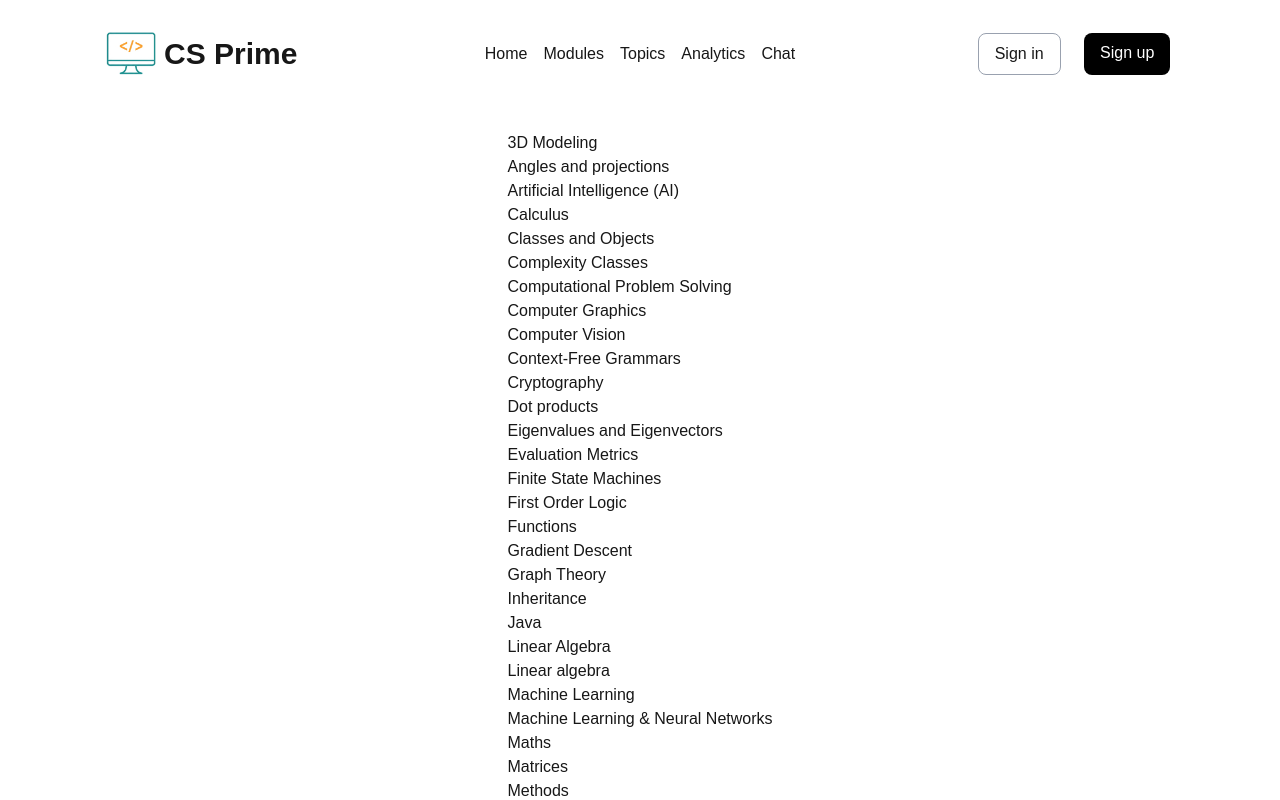
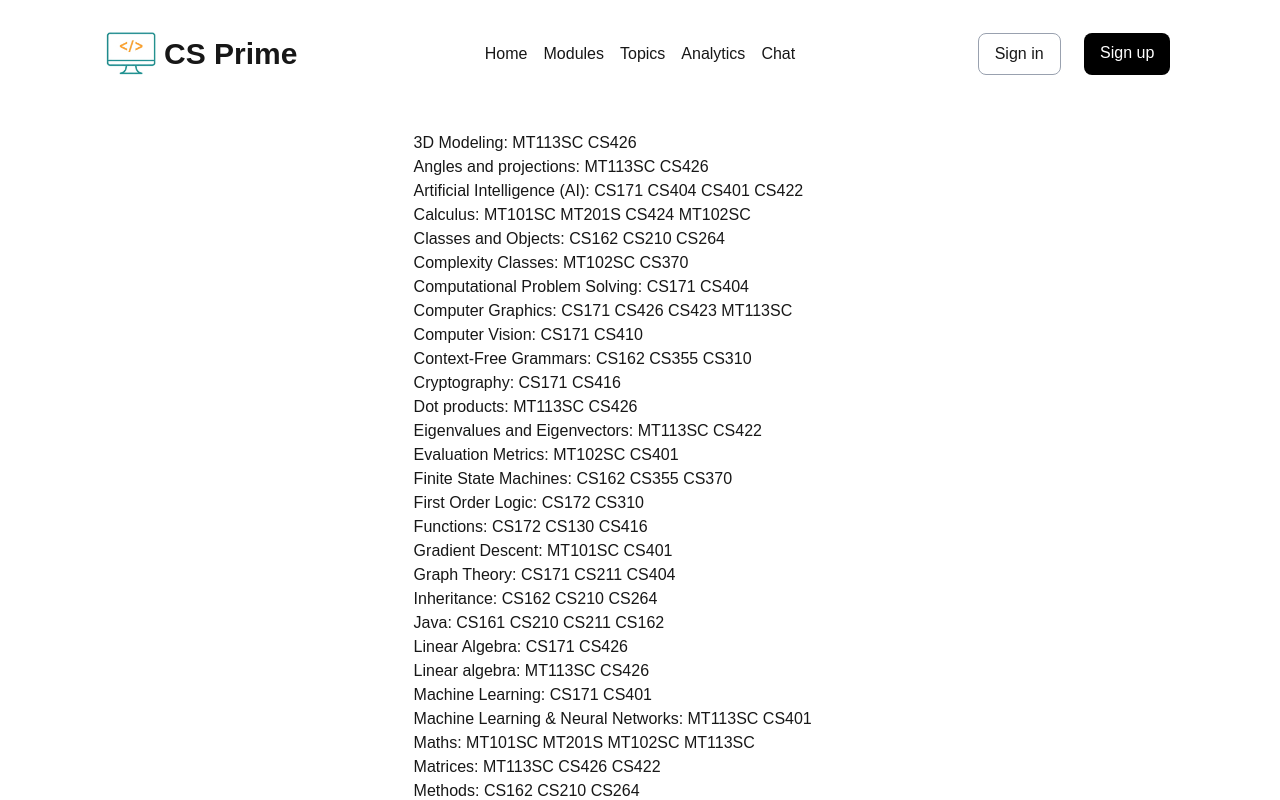
Before and after one commit to mucsprime/csprime, a Next.js app in the folder frontend/: page /topics in a window 1280 px wide. Shown: the top 800 px of the page. Built offline with nearby package versions, Linux system fonts and the light colour scheme; no server answers.

Commit message:
add topic to modules relation

```diff
--- a/frontend/app/topics/page.tsx
+++ b/frontend/app/topics/page.tsx
@@ -12,7 +12,6 @@ function Page() {
     const topics: string[] = [];
     Object.entries(x).forEach((entry) => {
       Object.entries(entry[1]).forEach((y) => {
-        console.log(y);
         if (!topics.includes(y[0])) {
           topics.push(y[0]);
         }
@@ -31,10 +30,41 @@ function Page() {
     }
   });
 
+  console.log(topics);
+
+  const topicsToModules = (x: TopicRelation, topics: string[]) => {
+    let mainList = [];
+    let tempList = [];
+    topics.forEach((topic) => {
+      Object.entries(module_topic_relations).forEach((entry) => {
+        if (Object.keys(entry[1]).includes(topic)) {
+          tempList.push(entry[0]);
+          entry[1][topic].forEach((withinTopic) => {
+            if (!tempList.includes(withinTopic)) {
+              tempList.push(withinTopic);
+            }
+          });
+        }
+        console.log(Object.keys(entry[1]));
+        console.log(topic);
+      });
+      mainList.push(tempList);
+      tempList = [];
+    });
+    return mainList;
+  };
+
+  const topicToModulesList = topicsToModules(module_topic_relations, topics);
+
   return (
     <div>
-      {topics.map((topic) => (
-        <div key={topic}>{topic}</div>
+      {topics.map((topic, i) => (
+        <div key={topic}>
+          {topic}:{" "}
+          {topicToModulesList[i].map((innerTopic) => (
+            <span>{innerTopic} </span>
+          ))}
+        </div>
       ))}
     </div>
   );
```
